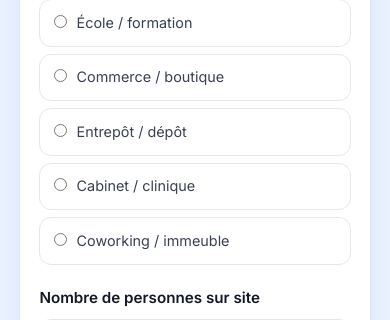
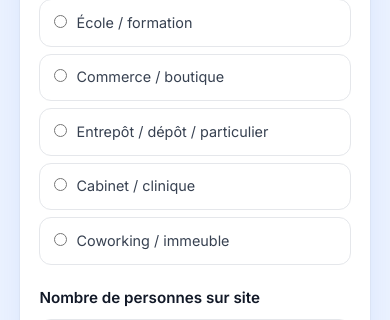
Before and after one commit to Fatoumata7703/empreintepro-etude, a Flask app: page / in a window 390 px wide. Shown: the part 1093-1413 px from the top of the page. Run offline with Flask 3, Linux system fonts and the light colour scheme.

Commit message:
Clarify pitch: web platform, AI help, warehouses and private storage.
Drop phone wording; keep management via web and LLM assistance.

```diff
--- a/etude_db.py
+++ b/etude_db.py
@@ -17,7 +17,7 @@ LABELS = {
         "pme": "PME / bureau",
         "ecole": "École / formation",
         "commerce": "Commerce / boutique",
-        "entrepot": "Entrepôt / dépôt",
+        "entrepot": "Entrepôt / dépôt / particulier",
         "cabinet": "Cabinet / clinique",
         "cowork": "Coworking / immeuble",
     },
--- a/templates/etude_docs.html
+++ b/templates/etude_docs.html
@@ -57,7 +57,7 @@
 
       <div class="docs-body">
         <h2>Le projet</h2>
-        <p>EmpreintePro, c’est une serrure à empreinte sur la porte, reliée à une application web simple. Vous posez le doigt : on ouvre ou on refuse. Le responsable ajoute une personne, retire un accès, et voit qui est passé — sans badge qui circule. Pose et suivi à Dakar. On fait d’abord découvrir le système (démo / essai). Un éventuel contrat vient seulement après, si ça convient.</p>
+        <p>EmpreintePro, c’est une serrure à empreinte sur la porte — bureau, commerce ou entrepôt particulier — reliée à une plateforme web. Vous posez le doigt : on ouvre ou on refuse. Le responsable ajoute une personne, retire un accès, voit qui est passé, et peut demander à une IA d’expliquer l’historique pour l’aider à gérer — sans badge qui circule. Pose et suivi à Dakar. On fait d’abord découvrir le système (démo / essai). Un éventuel contrat vient seulement après, si ça convient.</p>
 
         <h2>Pourquoi ces questions</h2>
         <p>On veut savoir comment les organisations contrôlent leurs accès aujourd’hui, ce qui les gêne, et si une solution empreinte + plateforme les intéresse vraiment — sans parler contrat ni engagement.</p>
--- a/templates/questionnaire.html
+++ b/templates/questionnaire.html
@@ -55,7 +55,7 @@
               <label class="opt"><input type="radio" name="type" value="pme"> PME / bureau</label>
               <label class="opt"><input type="radio" name="type" value="ecole"> École / formation</label>
               <label class="opt"><input type="radio" name="type" value="commerce"> Commerce / boutique</label>
-              <label class="opt"><input type="radio" name="type" value="entrepot"> Entrepôt / dépôt</label>
+              <label class="opt"><input type="radio" name="type" value="entrepot"> Entrepôt / dépôt / particulier</label>
               <label class="opt"><input type="radio" name="type" value="cabinet"> Cabinet / clinique</label>
               <label class="opt"><input type="radio" name="type" value="cowork"> Coworking / immeuble</label>
             </div>
@@ -201,7 +201,7 @@
 
           <div class="pitch">
             <small>À lire au répondant</small>
-            <p>EmpreintePro, c’est une serrure à empreinte sur votre porte, reliée à une application web simple. Vous posez le doigt : on ouvre ou on refuse. Sur le téléphone ou l’ordinateur, le responsable ajoute une personne, retire un accès, et voit qui est passé — sans badge qui circule, sans clé à récupérer. Pose et suivi à Dakar.</p>
+            <p>EmpreintePro, c’est une serrure à empreinte sur votre porte — bureau, commerce ou entrepôt particulier — reliée à une plateforme web. Vous posez le doigt : on ouvre ou on refuse. Le responsable ajoute une personne, retire un accès, voit qui est passé, et peut demander à une IA d’expliquer l’historique pour l’aider à gérer — sans badge qui circule, sans clé à récupérer. Pose et suivi à Dakar.</p>
           </div>
 
           <div class="q">
```
